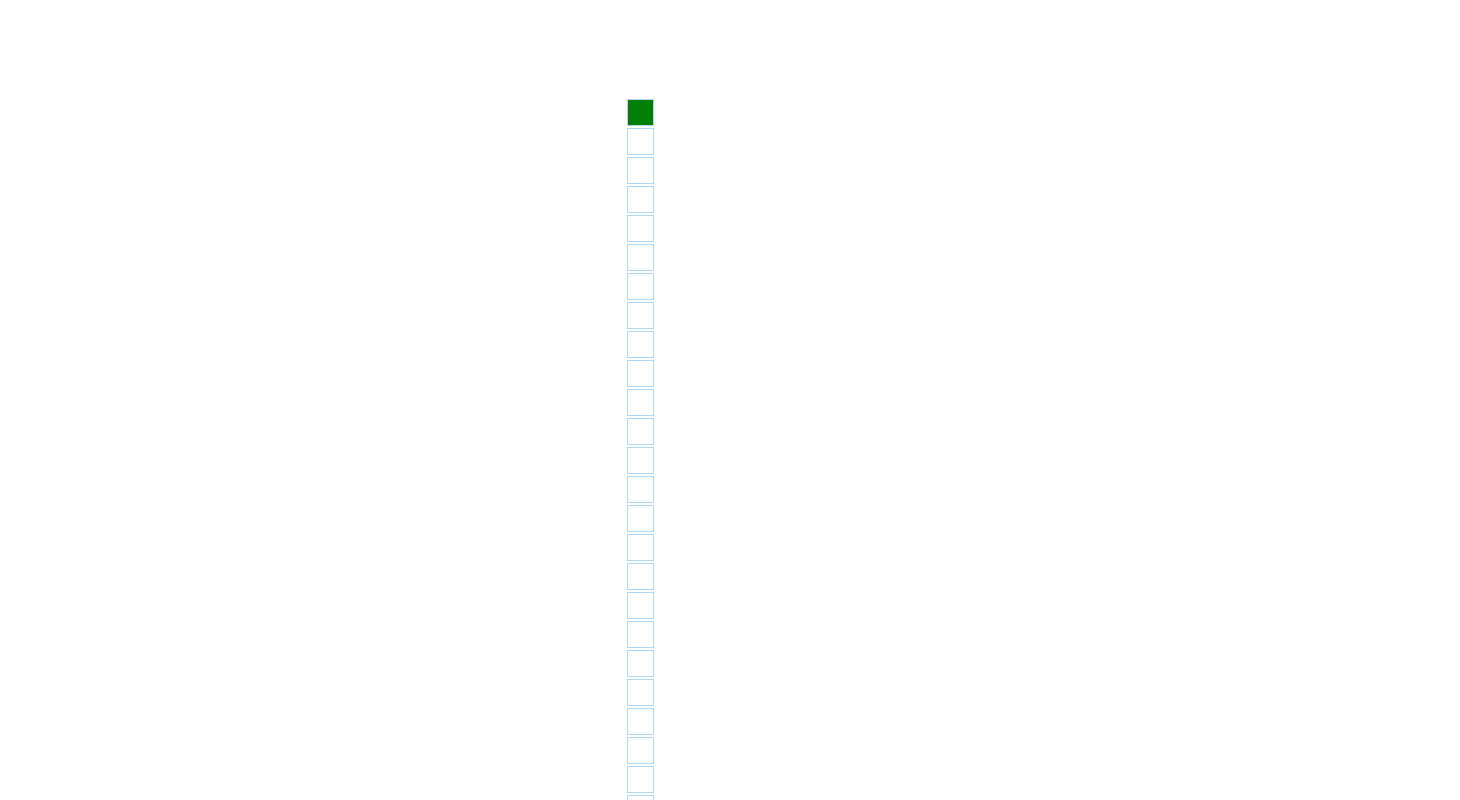
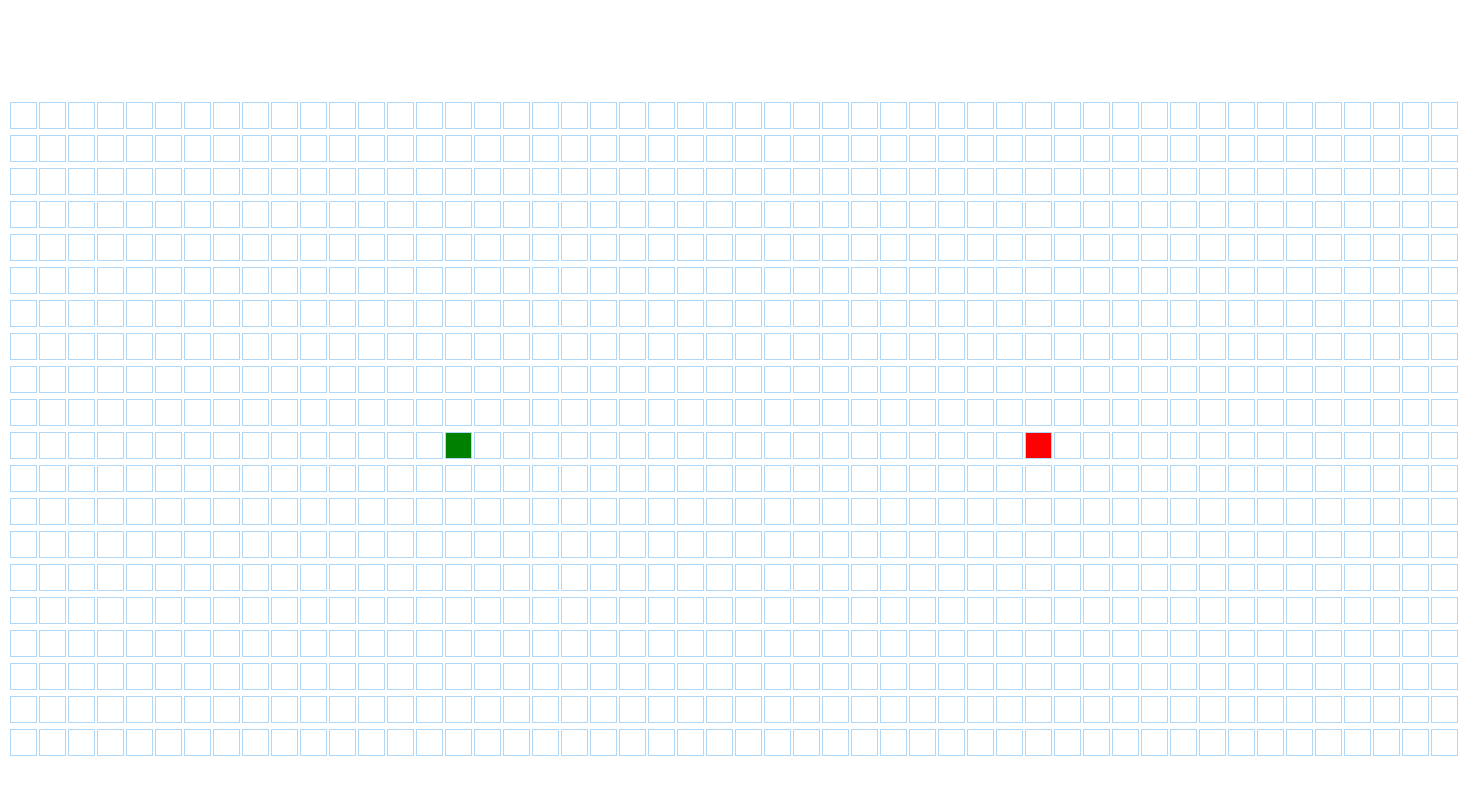
Before and after one commit to Thondo/pathfinder, a Vue app: page / in a window 1280 px wide. Shown: the top 800 px of the page, 1460 px wide, since content can reach past the window. Built offline with nearby package versions, Linux system fonts and the light colour scheme.

Commit message:
correct grid with walls toggleable

```diff
--- a/src/components/PathFinder.vue
+++ b/src/components/PathFinder.vue
@@ -1,24 +1,27 @@
 <template>
-  <div class="grid">
-    <div v-for="row in this.grid" :key="row.index">
-      <div v-for="node in row" :key="node.index">
+  <table class="grid">
+    <tr v-for="row in this.grid" :key="row.index">
+      <th v-for="node in row" :key="node.index">
         <GridNode
           :col="node.col"
           :row="node.row"
           :isStart="node.isStart"
           :isFinish="node.isFinish"
           :isWall="node.isWall"
+          @mousedown="this.handleMouseDown(node.row, node.col)"
+          @mouseenter="this.handleMouseEnter(node.row, node.col)"
+          @mouseup="this.handleMouseUp()"
         />
-      </div>
-    </div>
-  </div>
+      </th>
+    </tr>
+  </table>
 </template>
 
 <script>
 import GridNode from './node/GridNode.vue'
 
-const START_NODE_ROW = 0;
-const START_NODE_COL = 0;
+const START_NODE_ROW = 10;
+const START_NODE_COL = 15;
 const FINISH_NODE_ROW = 10;
 const FINISH_NODE_COL = 35;
 
@@ -30,8 +33,8 @@ export default {
   data() {
     return {
       grid: [],
-      gridHeight: 40,
-      gridWidth: 40,
+      gridHeight: 20,
+      gridWidth: 50,
       mouseIsPressed: false,
     }
   },
@@ -59,7 +62,29 @@ export default {
         previousNode: null,
       };
     },
-
+    getGridWithWallToggled(grid, row, col) {
+      const newGrid = this.grid.slice();
+      const node = newGrid[row][col];
+      const newNode = {
+        ...node,
+        isWall: !node.isWall,
+      };
+      newGrid[row][col] = newNode;
+      return newGrid;
+    },
+    handleMouseDown(row, col) {
+      const newGrid = this.getGridWithWallToggled(this.grid, row, col);
+      this.grid = newGrid;
+      this.mouseIsPressed = !this.mouseIsPressed;
+    },
+    handleMouseEnter(row, col) {
+      if (!this.mouseIsPressed) return;
+      const newGrid = this.getGridWithWallToggled(this.grid, row, col);
+      this.grid = newGrid;
+    },
+    handleMouseUp() {
+      this.mouseIsPressed = !this.mouseIsPressed;
+    },
   },
   mounted() {
     this.grid = this.getInitialGrid();
```
